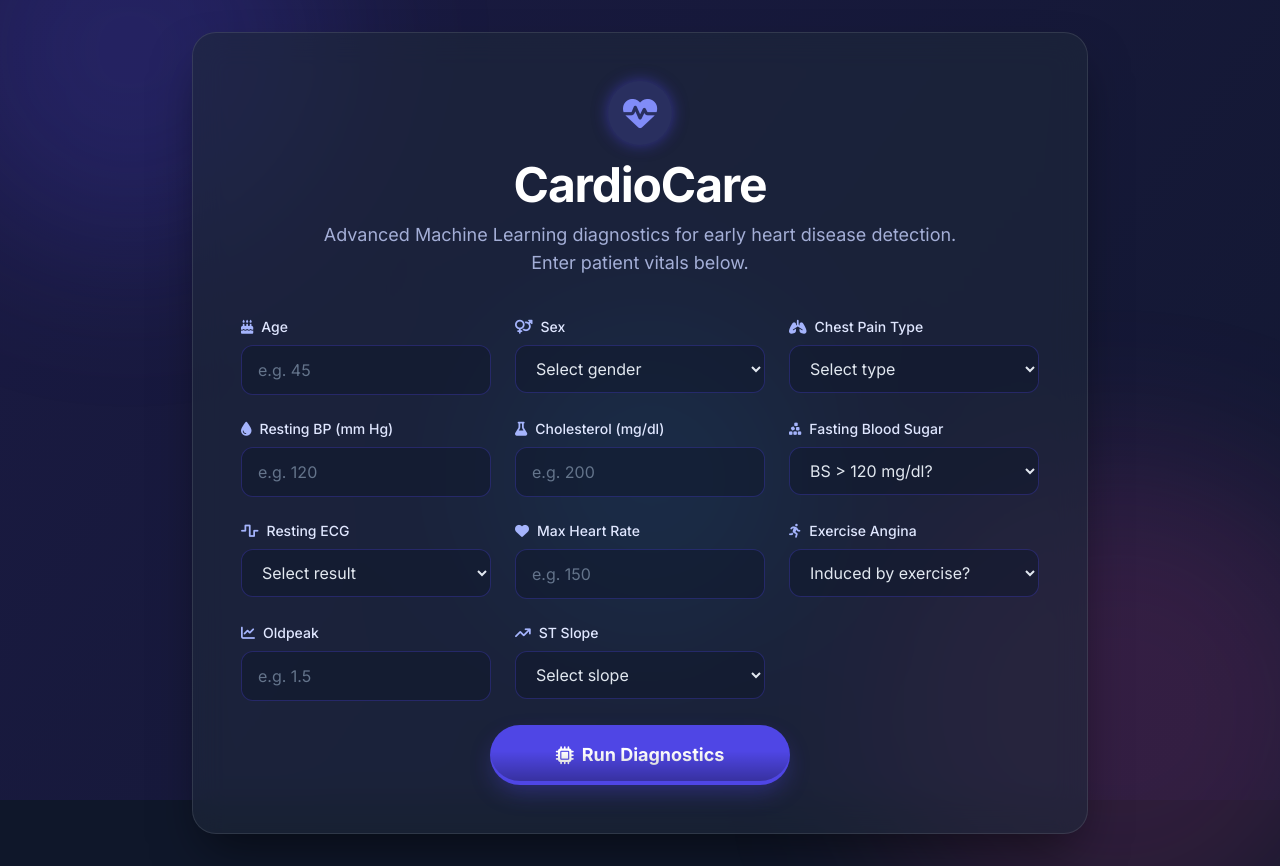
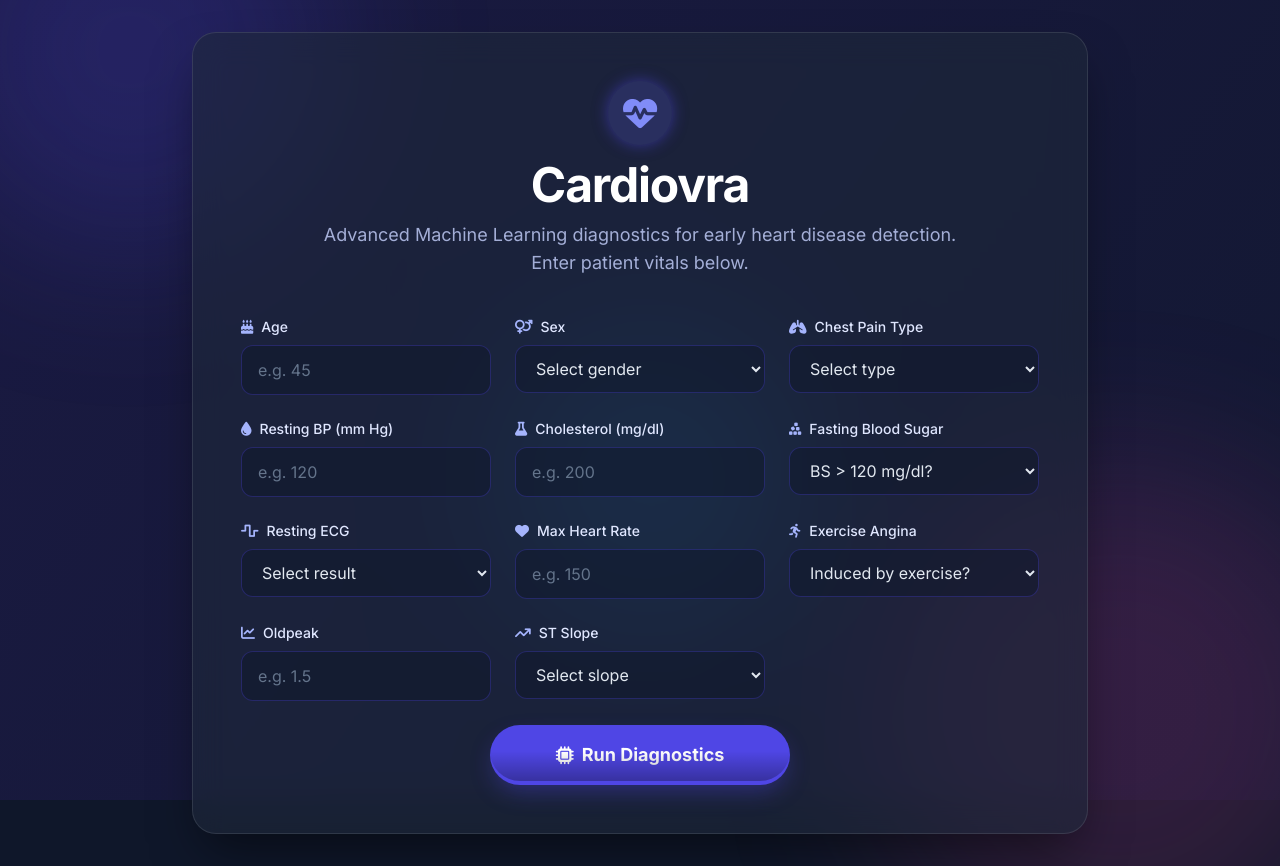
Before and after one commit to Senaaravichandran/heart-disease-prediction, a Flask app: page / in a window 1280 px wide. Run offline with Flask 3, Linux system fonts and the light colour scheme; some libraries are stand-ins or nearby versions.

Commit message:
Rename project to Cardiovra

```diff
--- a/static/style.css
+++ b/static/style.css
@@ -1,4 +1,4 @@
-/* Custom CSS for CardioCare */
+/* Custom CSS for Cardiovra */
 
 body {
     background-color: #0f172a;
--- a/templates/index.html
+++ b/templates/index.html
@@ -3,7 +3,7 @@
 <head>
     <meta charset="UTF-8">
     <meta name="viewport" content="width=device-width, initial-scale=1.0">
-    <title>CardioCare | Heart Disease Prediction</title>
+    <title>Cardiovra | Heart Disease Prediction</title>
     <!-- Fonts -->
     <link rel="preconnect" href="https://fonts.googleapis.com">
     <link rel="preconnect" href="https://fonts.gstatic.com" crossorigin>
@@ -44,7 +44,7 @@
             <div class="inline-flex items-center justify-center w-16 h-16 rounded-full bg-indigo-500/20 text-indigo-400 mb-4 shadow-[0_0_15px_rgba(79,70,229,0.5)]">
                 <i class="fa-solid fa-heart-pulse text-3xl pulse-anim"></i>
             </div>
-            <h1 class="text-4xl md:text-5xl font-bold text-white mb-3 tracking-tight">CardioCare</h1>
+            <h1 class="text-4xl md:text-5xl font-bold text-white mb-3 tracking-tight">Cardiovra</h1>
             <p class="text-indigo-200/80 text-lg max-w-2xl mx-auto">Advanced Machine Learning diagnostics for early heart disease detection. Enter patient vitals below.</p>
         </div>
 
```
Also changed, not shown: README.md.
